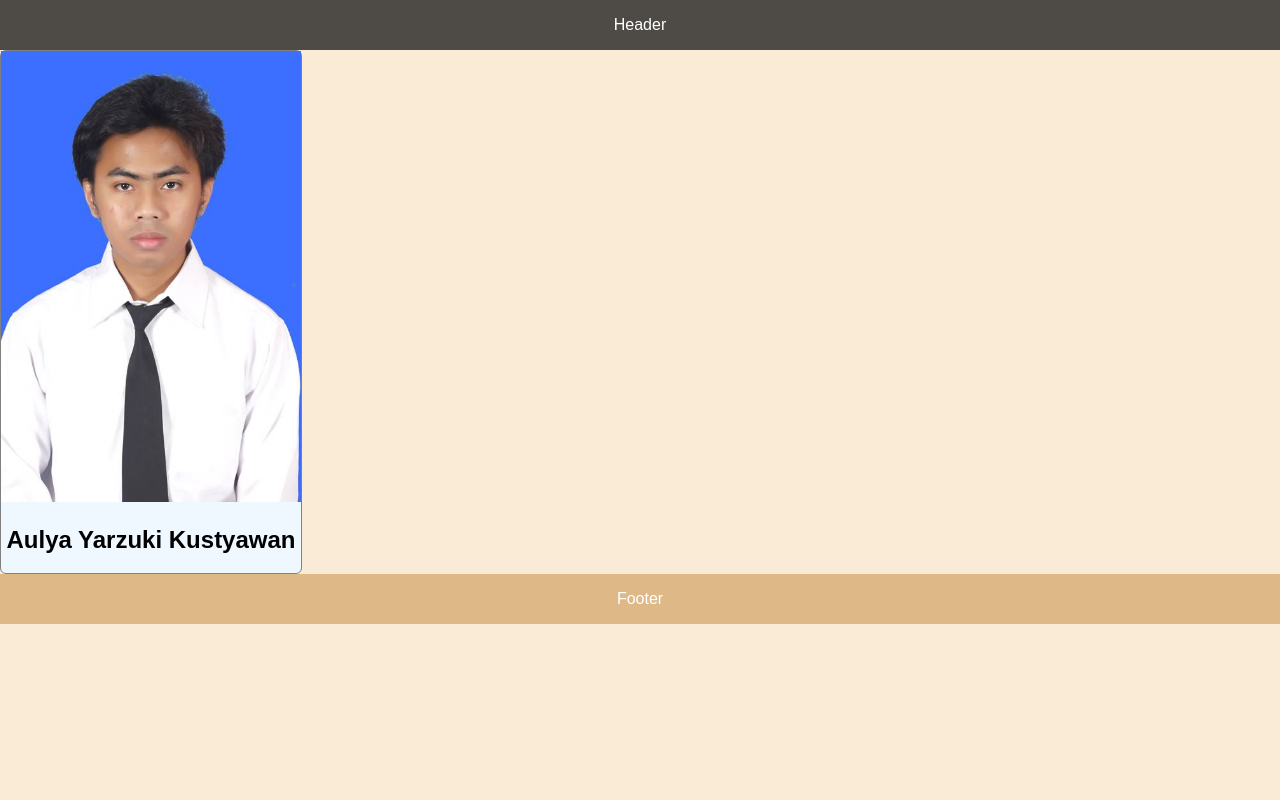
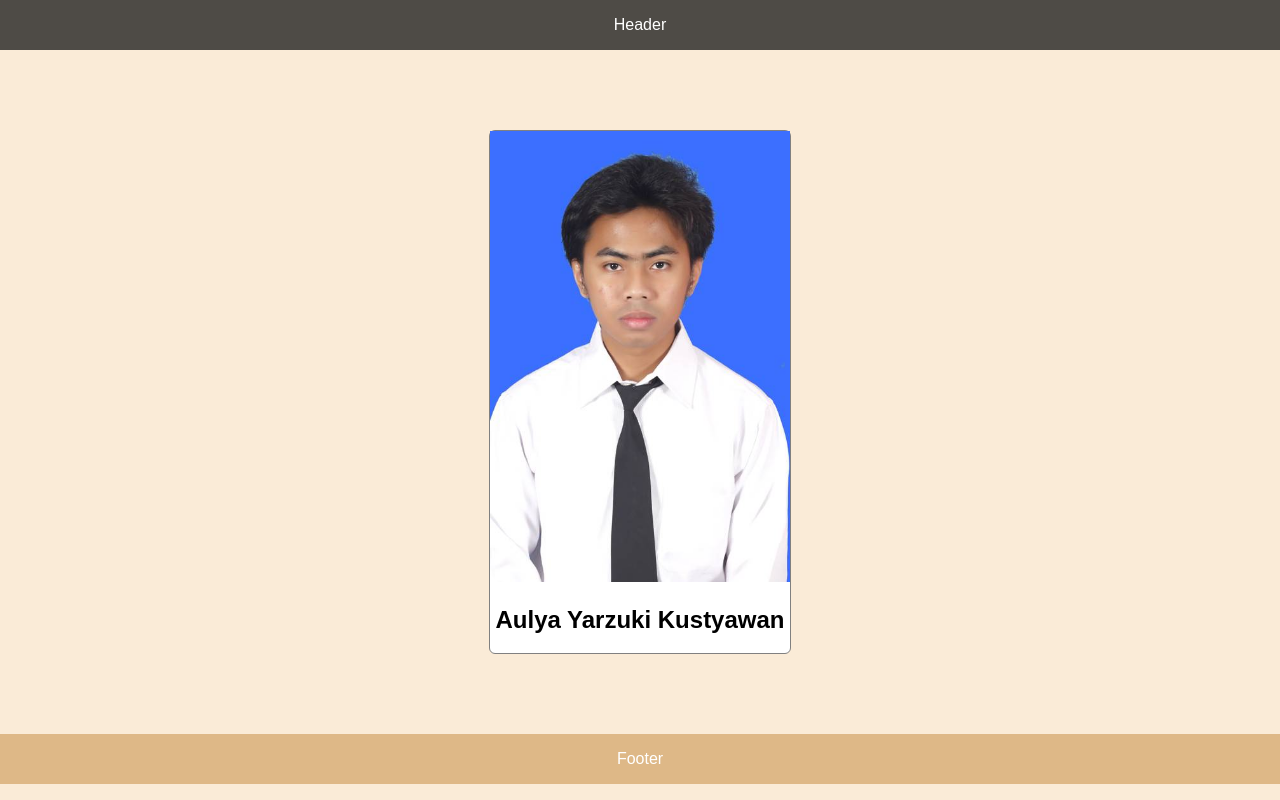
Before and after one commit to ayarzuki/my-repo-from-remote, a plain HTML site: page RemoteRepisitoryToLocal/index.html in a window 1280 px wide. Drawn offline with Linux system fonts and the light colour scheme.

Commit message:
changed style for selector #profile-container, to make it centered horizontally

```diff
--- a/RemoteRepisitoryToLocal/style.css
+++ b/RemoteRepisitoryToLocal/style.css
@@ -9,7 +9,8 @@ body {
 
 #profile-container {
     max-width: 300px;
-    background-color: aliceblue;
+    margin: 80px auto;
+    background-color: white;
     border: 1px solid gray;
     border-radius: 6px;
 }
```
